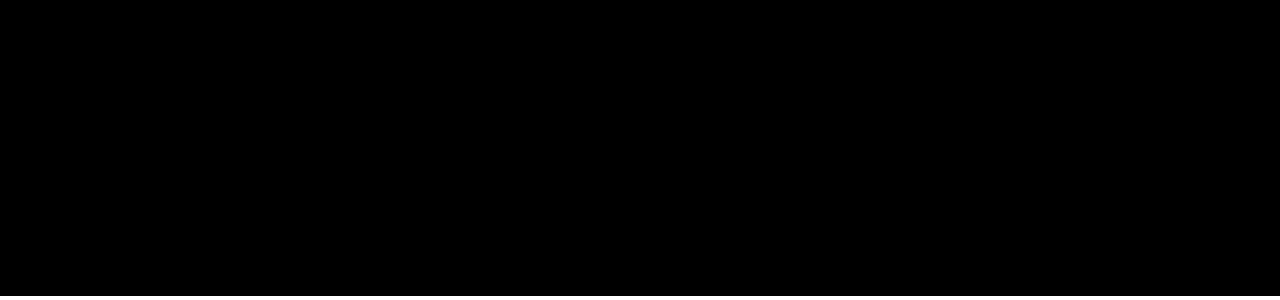
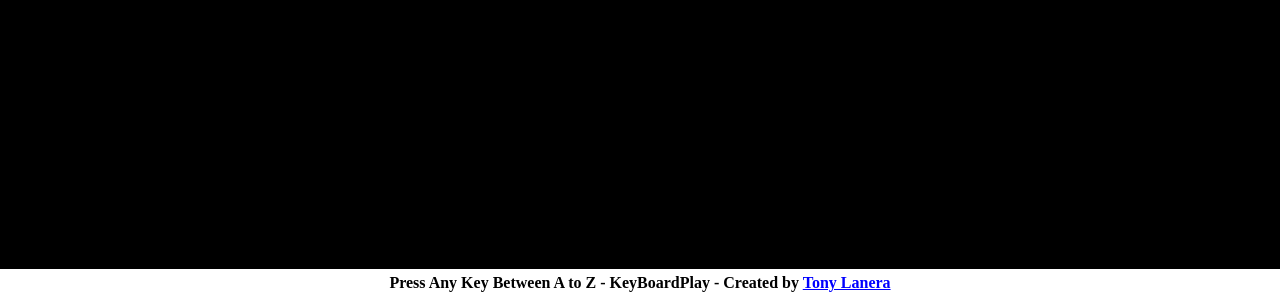
Before and after one commit to alkitony/keyBoardPlay, a plain HTML site: page keyBoardPlay.html in a window 1280 px wide. Shown: the part 501-801 px from the top of the page. Drawn offline with nearby package versions, Linux system fonts and the light colour scheme.

Commit message:
added footer with link to TonyLanera.com

```diff
--- a/keyBoardPlay.html
+++ b/keyBoardPlay.html
@@ -32,6 +32,24 @@ Highlight:   The initial exercise had hard coded an object for each letter, whic
             width: 100%;
             height: 100%;
             background: black;
+         }
+         footer {
+            overflow: hidden;
+            position: absolute;
+            bottom: 0;
+            height: 30px;
+            width: 100%;
+            background-color: rgb(256,256,256);
+            color: rgb(0, 0, 0);
+            font-weight: bold;
+            text-align: center;
+            margin: auto auto;
+         }
+         footer p {
+            margin: 5px 0;
+         }
+         footer p a {
+            color: blue;
          }
       </style>
       <script type="text/javascript" src="https://cdnjs.cloudflare.com/ajax/libs/howler/1.1.28/howler.js"></script>
@@ -138,4 +156,7 @@ Highlight:   The initial exercise had hard coded an object for each letter, whic
       <canvas id="play" resize>
       </canvas>
    </body>
+   <footer class="footer">
+        <p>Press Any Key Between A to Z - KeyBoardPlay - Created by <a href="/">Tony Lanera</a></p>
+   </footer>
 </html>
```
